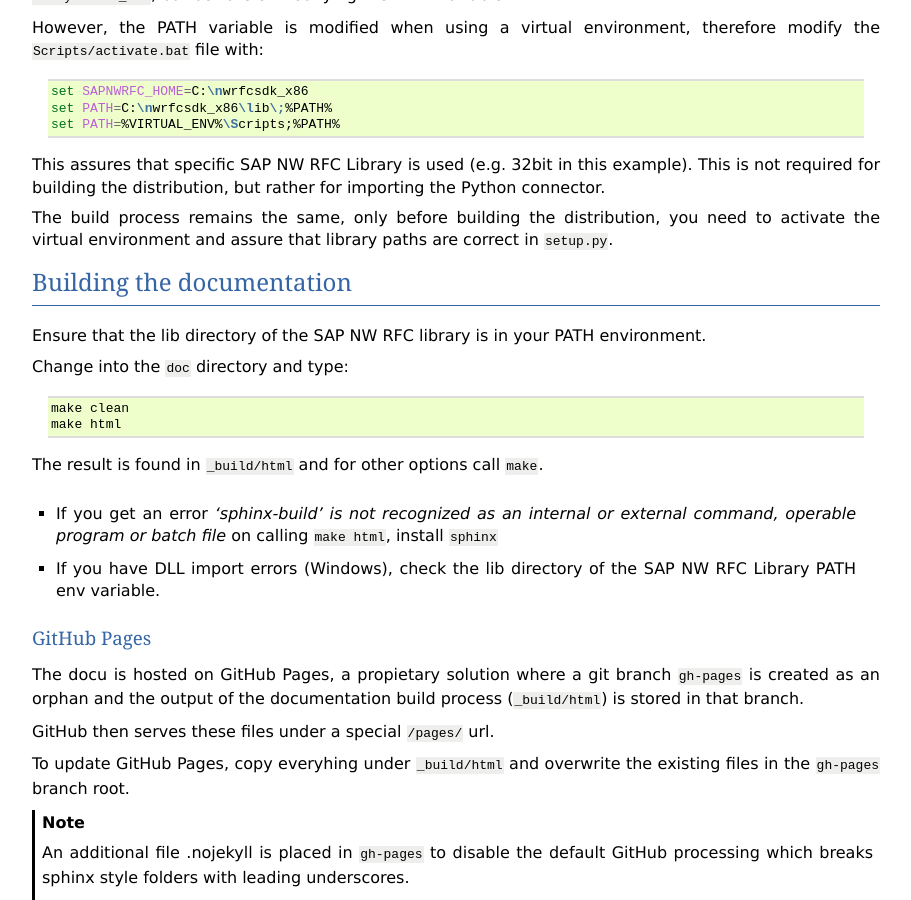
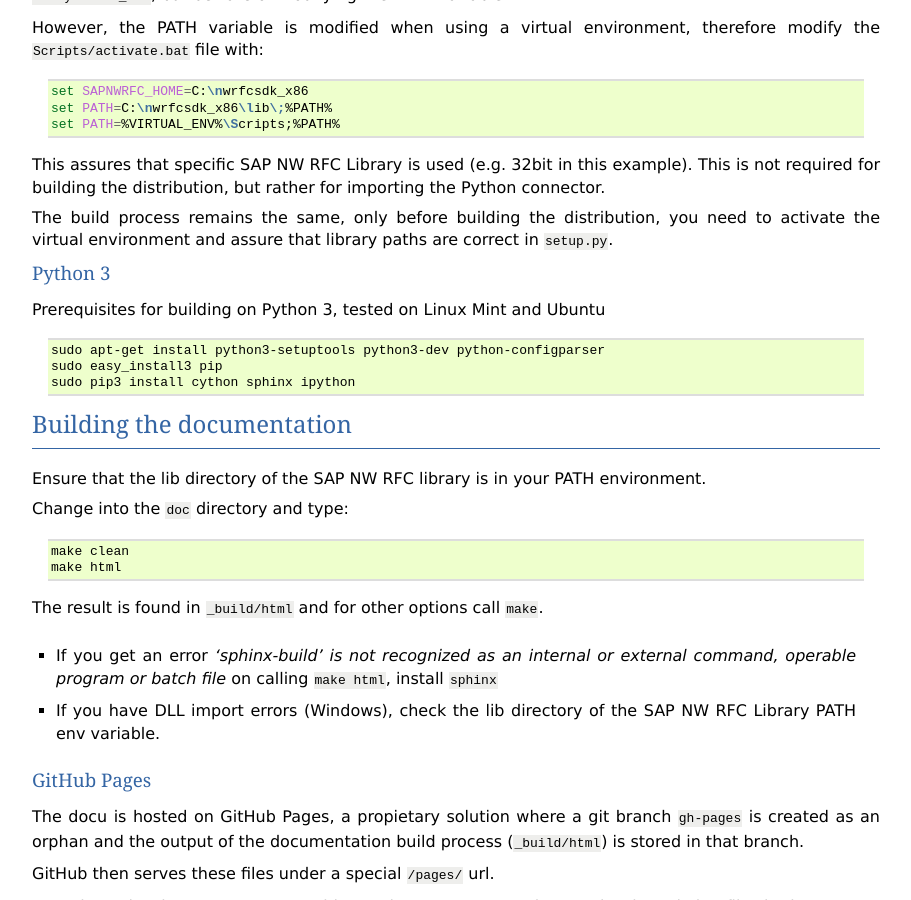
Before and after one commit to SAP/PyRFC, a Sphinx documentation site: the page built from doc/build.rst, in a window 1280 px wide and 900 px high, scrolled down 1931 px. Shown: the whole window, without its empty margins (48-959 px from the left). Built offline with Sphinx 7.4.7, drawn with Linux system fonts in a browser that asks for light colours.

Commit message:
Python3-doc

```diff
--- a/doc/build.rst
+++ b/doc/build.rst
@@ -126,6 +126,17 @@
 The build process remains the same, only before building the distribution, you need to
 activate the virtual environment and assure that library paths are correct in ``setup.py``.
 
+Python 3
+--------
+
+Prerequisites for building on Python 3, tested on Linux Mint and Ubuntu
+
+  .. code-block:: sh
+
+     sudo apt-get install python3-setuptools python3-dev python-configparser
+     sudo easy_install3 pip
+     sudo pip3 install cython sphinx ipython
+
 
 Building the documentation
 ==========================
```
